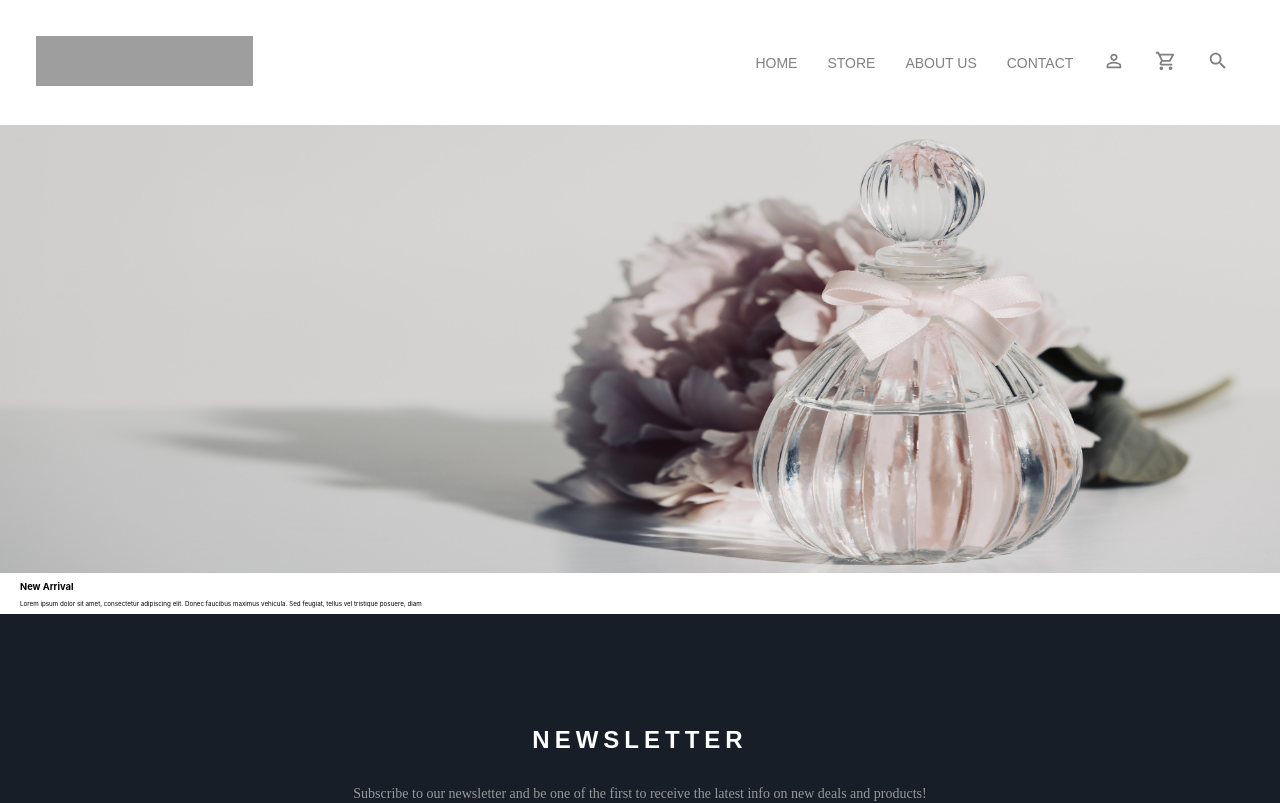
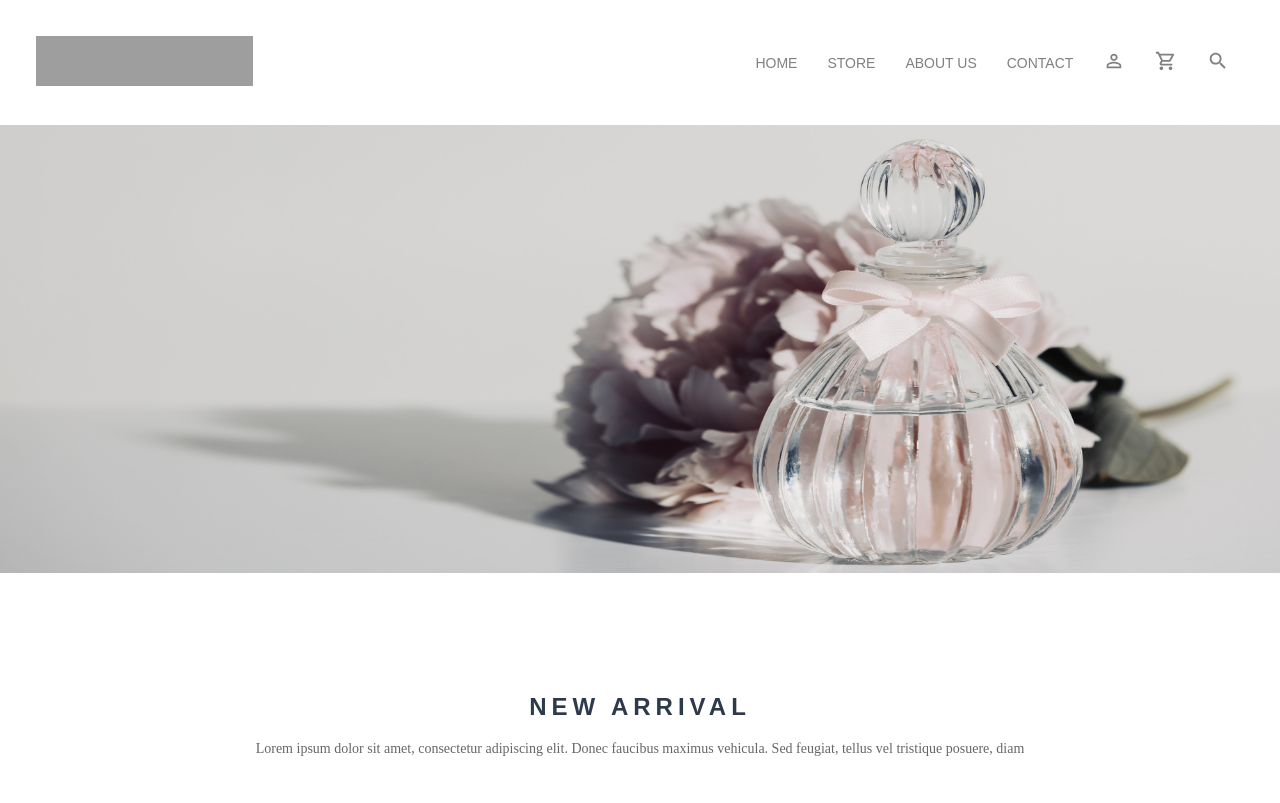
Before and after one commit to YagneshP/riipen_project, a Next.js app: page / in a window 1280 px wide. Shown: the top 803 px of the page. Built offline with nearby package versions, Linux system fonts and the light colour scheme; grey boxes are pictures that could not be loaded.

Commit message:
Add styling to FeatureMessage component

```diff
--- /dev/null
+++ b/styles/home/FeatureMessage.scss
@@ -0,0 +1,18 @@
+.feature-message {
+  padding: 10rem;
+  text-align: center;
+
+  h2 {
+    font-family: $header-font;
+    font-size: $m-size;
+    text-transform: uppercase;
+    letter-spacing: 5px;
+    color: $dark-text;
+  }
+
+  p {
+    font-family: $body-font;
+    font-size: $s-size;
+    color: #666666;
+  }
+}
--- a/styles/main.scss
+++ b/styles/main.scss
@@ -3,3 +3,4 @@
 @import './layout/Footer.scss';
 @import './layout/NewsletterForm.scss';
 @import './layout/layout.scss';
+@import './home/FeatureMessage.scss';
```
